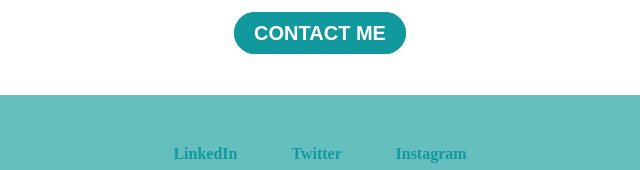
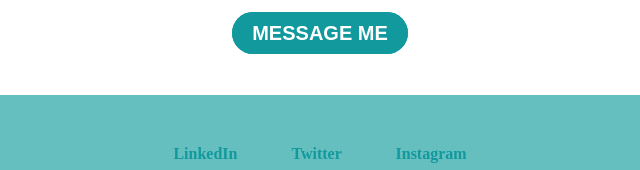
Before and after one commit to muratkaban/website, a plain HTML site: page index.html in a window 1280 px wide. Shown: the part 2302-2472 px from the top of the page, 320-960 px from the left. Drawn offline with Linux system fonts and the light colour scheme.

Commit message:
Update index.html

```diff
--- a/index.html
+++ b/index.html
@@ -43,7 +43,7 @@
         <h2>Get In Touch</h2>
         <h3>I’m currently available for freelance work.</h3>
         <p class="sonyazi">If you have a project that you want to get started, think you need my help with something or just to buy me a coffee, let's get in touch.</p>
-        <a class="btn" href="mailto:murat.kaban.18@gmail.com">CONTACT ME</a>
+        <a class="btn" href="mailto:murat.kaban.18@gmail.com">MESSAGE ME</a>
       </div>
     </div>
 
```
